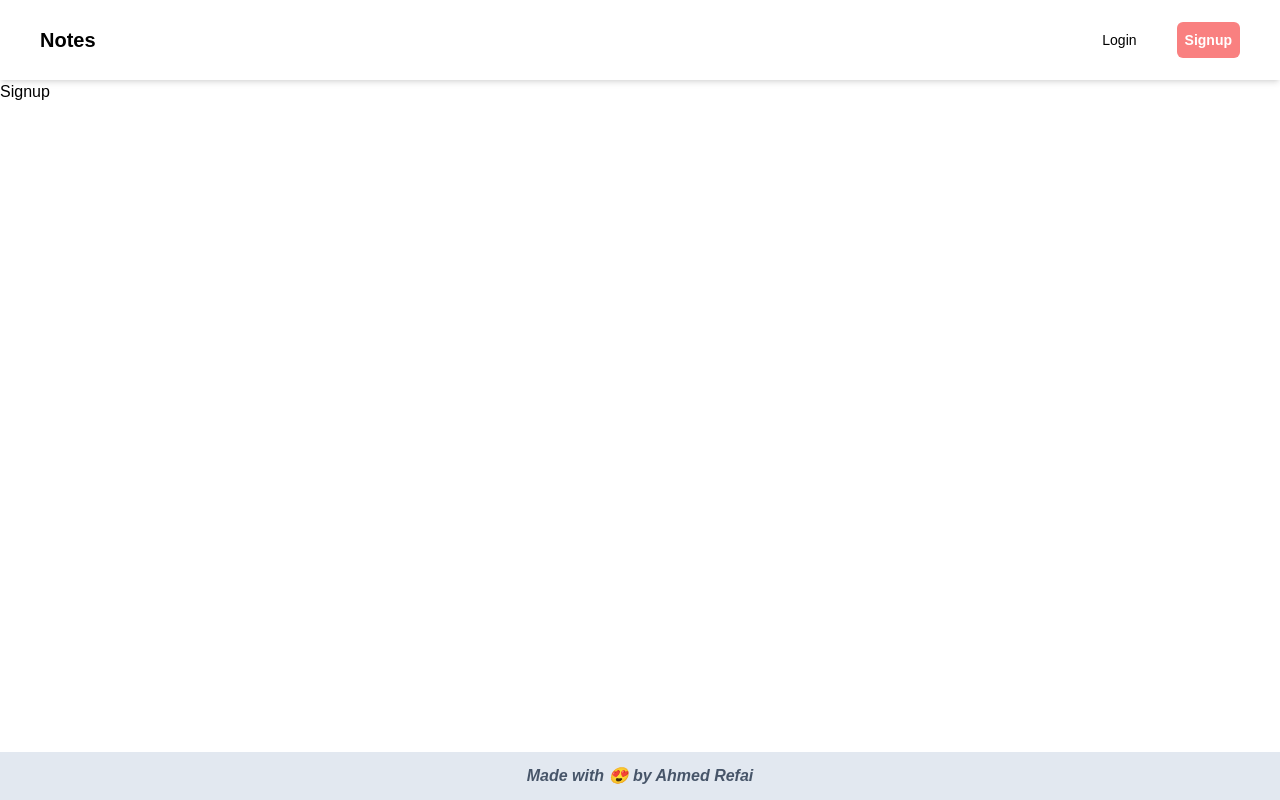
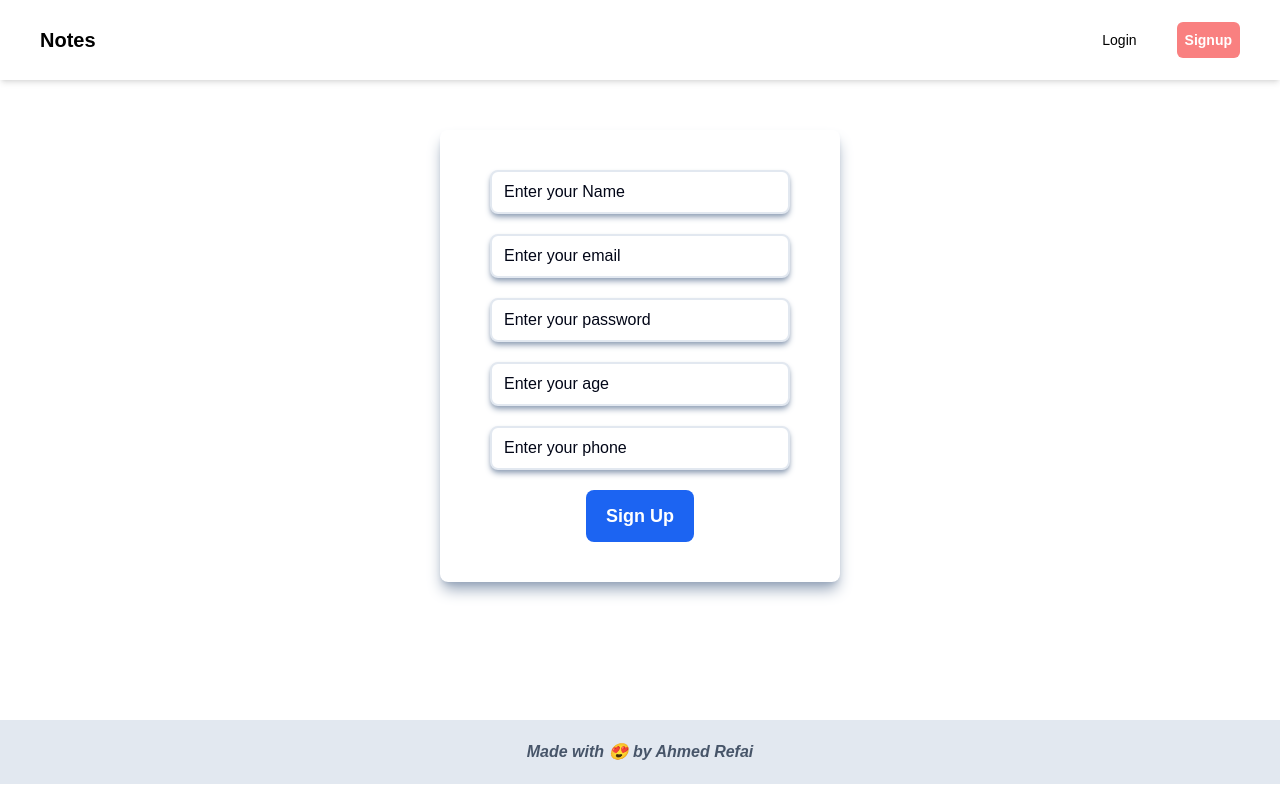
Before and after one commit to elref7i/note-app, a React (Vite) app: page /signup in a window 1280 px wide. Built offline with nearby package versions, Linux system fonts and the light colour scheme.

Commit message:
design page [signup-login]

```diff
--- a/src/Components/Footer/Footer.jsx
+++ b/src/Components/Footer/Footer.jsx
@@ -1,6 +1,6 @@
 export default function Footer() {
   return (
-    <div className="bg-slate-200 fixed bottom-0 p-3 left-0 right-0 text-center">
+    <div className="py-5  bg-slate-200  p-3 text-center">
       <p className="text-slate-600 font-bold italic">
         Made with 😍 by Ahmed Refai
       </p>
--- a/src/Components/Layout/Layout.jsx
+++ b/src/Components/Layout/Layout.jsx
@@ -6,7 +6,7 @@ export default function Layout() {
   return (
     <>
       <NavbarWbsite />
-      <div className="min-h-[60vh]">
+      <div className="min-h-[80vh] pt-[30px]">
         <Outlet></Outlet>
       </div>
       <Footer />
--- a/src/pages/Login/Login.jsx
+++ b/src/pages/Login/Login.jsx
@@ -1,5 +1,32 @@
 export default function Login() {
   return (
-    <div>Login</div>
-  )
+    <>
+      <section className="container  min-h-[60vh] flex items-center justify-center py-5">
+        <form className="space-y-5 min-h-fit py-10 mx-auto  w-full sm:w-3/4 md:w-1/2 lg:w-1/4 lg:min-w-[400px] rounded-lg shadow-lg shadow-slate-400 text-center">
+          <div className="">
+            <input
+              className="name border-[2px] px-3 w-3/4 py-2 focus:border-slate-400 focus:ring-0 border-slate-200 placeholder:text-slate-950 rounded-lg shadow-inherit shadow-md"
+              type="text"
+              name="name"
+              placeholder="Enter your Name"
+            />
+          </div>
+          <div className="">
+            <input
+              className="email border-[2px] px-3 w-3/4 py-2 focus:border-slate-400 focus:ring-0 border-slate-200 placeholder:text-slate-950 rounded-lg shadow-inherit shadow-md"
+              type="email"
+              name="email"
+              placeholder="Enter your email"
+            />
+          </div>
+          <button
+            type="submit"
+            className="bg-blue-600 py-3 px-5 rounded-lg text-white text-lg font-bold hover:bg-blue-700"
+          >
+            Login
+          </button>
+        </form>
+      </section>
+    </>
+  );
 }
--- a/src/pages/Signup/Signup.jsx
+++ b/src/pages/Signup/Signup.jsx
@@ -1,6 +1,56 @@
-
 export default function Signup() {
   return (
-    <div>Signup</div>
-  )
+    <>
+      <section className="container  min-h-[60vh] flex items-center justify-center py-5">
+        <form className="space-y-5 min-h-fit py-10 mx-auto  w-full sm:w-3/4 md:w-1/2 lg:w-1/4 lg:min-w-[400px] rounded-lg shadow-lg shadow-slate-400 text-center">
+          <div className="">
+            <input
+              className="name border-[2px] px-3 w-3/4 py-2 focus:border-slate-400 focus:ring-0 border-slate-200 placeholder:text-slate-950 rounded-lg shadow-inherit shadow-md"
+              type="text"
+              name="name"
+              placeholder="Enter your Name"
+            />
+          </div>
+          <div className="">
+            <input
+              className="email border-[2px] px-3 w-3/4 py-2 focus:border-slate-400 focus:ring-0 border-slate-200 placeholder:text-slate-950 rounded-lg shadow-inherit shadow-md"
+              type="email"
+              name="email"
+              placeholder="Enter your email"
+            />
+          </div>
+          <div className="">
+            <input
+              className="password border-[2px] px-3 w-3/4 py-2 focus:border-slate-400 focus:ring-0 border-slate-200 placeholder:text-slate-950 rounded-lg shadow-inherit shadow-md"
+              type="password"
+              name="password"
+              placeholder="Enter your password"
+            />
+          </div>
+          <div className="">
+            <input
+              className="age border-[2px] px-3 w-3/4 py-2 focus:border-slate-400 focus:ring-0 border-slate-200 placeholder:text-slate-950 rounded-lg shadow-inherit shadow-md"
+              type="number"
+              name="age"
+              placeholder="Enter your age"
+            />
+          </div>
+          <div className="">
+            <input
+              className="phone border-[2px] px-3 w-3/4 py-2 focus:border-slate-400 focus:ring-0 border-slate-200 placeholder:text-slate-950 rounded-lg shadow-inherit shadow-md"
+              type="tel"
+              name="phone"
+              placeholder="Enter your phone"
+            />
+          </div>
+          <button
+            type="submit"
+            className="bg-blue-600 py-3 px-5 rounded-lg text-white text-lg font-bold hover:bg-blue-700"
+          >
+            Sign Up
+          </button>
+        </form>
+      </section>
+    </>
+  );
 }
```
